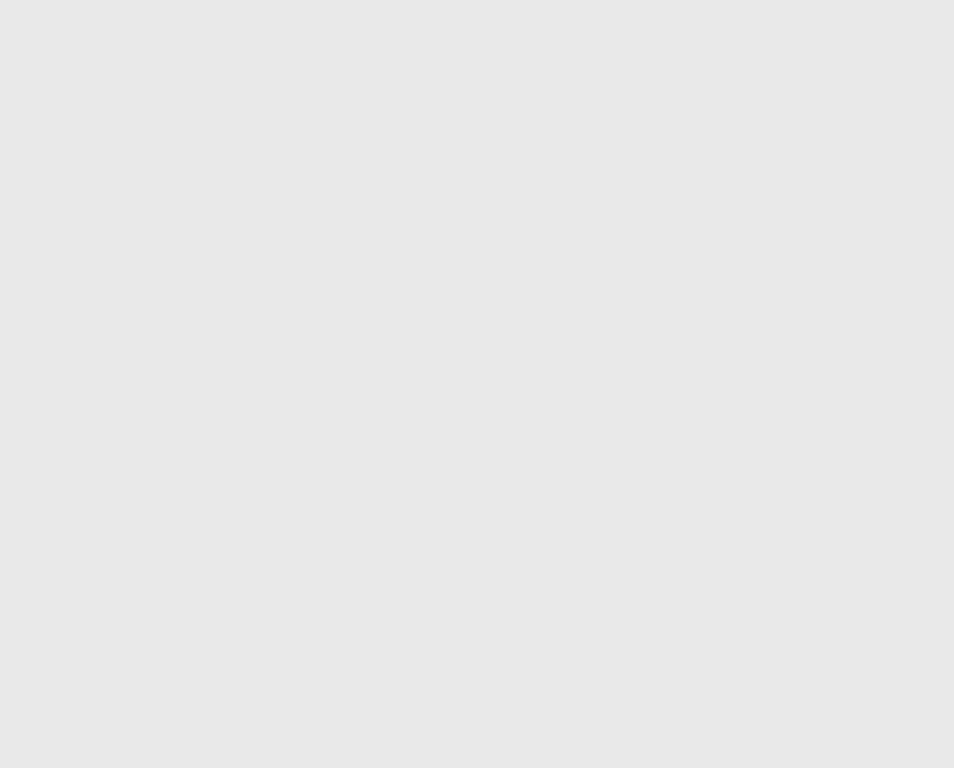
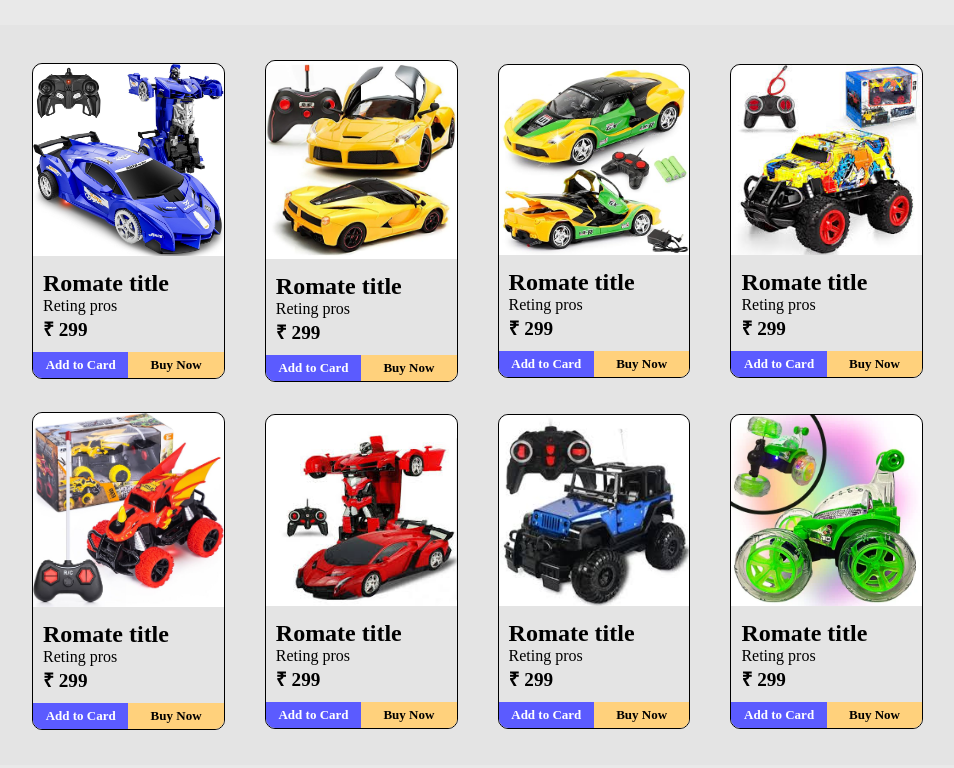
Before and after one commit to sumitdashrathgupta/Tic-Tac-Toy-Shop-Project, a React (Vite) app: page / in a window 1280 px wide. Shown: the part 628-1396 px from the top of the page, without its empty margins (146-1100 px from the left). Before the commit the page ends 800 px from the top, so only its background shows below. Built offline with nearby package versions, Linux system fonts and the light colour scheme; a web font is replaced by a local one.

Commit message:
product update page

```diff
--- a/src/App.jsx
+++ b/src/App.jsx
@@ -1,15 +1,15 @@
 import React from "react";
 import Navbar from "./Components/Navbar"
 import LandingPage from "./Components/Landing"
+import Products from "./Components/Products";
 // import Footer from "./Components/Footer"
-// import Products from "./Components/Products";
 
 const App = () => {
     return (
         <>
             <Navbar />
             <LandingPage />
-            {/* <Products /> */}
+            <Products />
             {/* <Footer /> */}
         </>
     )
--- a/src/Components/Products.jsx
+++ b/src/Components/Products.jsx
@@ -1,9 +1,117 @@
 import React from "react";
+import "../Style/Card.css"
+import Car1 from "../assets/Card image/car2.jpg"
+import Car2 from "../assets/Card image/car1.webp"
+import Car3 from "../assets/Card image/car3.jpg"
+import Car4 from "../assets/Card image/car4.jpg"
+import Car5 from "../assets/Card image/car5.jpg"
+import Car6 from "../assets/Card image/car6.jpg"
+import Car7 from "../assets/Card image/car7.jpg"
+import Car8 from "../assets/Card image/car10.webp"
 
 const Products = () => {
     return (
         <>
-            <h1>Product</h1>
+            <main className="main card-main">
+                <div className="card-index">
+                    <div className="card">
+                        <img className="card-img-style" src={Car1} alt="Car" />
+                        <div className="control-data">
+                            <h2 className="toy-title">Romate title</h2>
+                            <p className="toy-reting">Reting pros</p>
+                            <p className="toy-price">₹ 299</p>
+                        </div>
+                        <div className="btn-section">
+                            <button type="button" className="btn-add">Add to Card</button>
+                            <button type="button" className="btn-buy">Buy Now</button>
+                        </div>
+                    </div>
+                    <div className="card">
+                        <img className="card-img-style" src={Car2} alt="Car" />
+                        <div className="control-data">
+                            <h2 className="toy-title">Romate title</h2>
+                            <p className="toy-reting">Reting pros</p>
+                            <p className="toy-price">₹ 299</p>
+                        </div>
+                        <div className="btn-section">
+                            <button type="button" className="btn-add">Add to Card</button>
+                            <button type="button" className="btn-buy">Buy Now</button>
+                        </div>
+                    </div>
+                    <div className="card">
+                        <img className="card-img-style" src={Car3} alt="Car" />
+                        <div className="control-data">
+                            <h2 className="toy-title">Romate title</h2>
+                            <p className="toy-reting">Reting pros</p>
+                            <p className="toy-price">₹ 299</p>
+                        </div>
+                        <div className="btn-section">
+                            <button type="button" className="btn-add">Add to Card</button>
+                            <button type="button" className="btn-buy">Buy Now</button>
+                        </div>
+                    </div>
+                    <div className="card">
+                        <img className="card-img-style" src={Car4} alt="Car" />
+                        <div className="control-data">
+                            <h2 className="toy-title">Romate title</h2>
+                            <p className="toy-reting">Reting pros</p>
+                            <p className="toy-price">₹ 299</p>
+                        </div>
+                        <div className="btn-section">
+                            <button type="button" className="btn-add">Add to Card</button>
+                            <button type="button" className="btn-buy">Buy Now</button>
+                        </div>
+                    </div>
+                    <div className="card">
+                        <img className="card-img-style" src={Car5} alt="Car" />
+                        <div className="control-data">
+                            <h2 className="toy-title">Romate title</h2>
+                            <p className="toy-reting">Reting pros</p>
+                            <p className="toy-price">₹ 299</p>
+                        </div>
+                        <div className="btn-section">
+                            <button type="button" className="btn-add">Add to Card</button>
+                            <button type="button" className="btn-buy">Buy Now</button>
+                        </div>
+                    </div>
+                    <div className="card">
+                        <img className="card-img-style" src={Car6} alt="Car" />
+                        <div className="control-data">
+                            <h2 className="toy-title">Romate title</h2>
+                            <p className="toy-reting">Reting pros</p>
+                            <p className="toy-price">₹ 299</p>
+                        </div>
+                        <div className="btn-section">
+                            <button type="button" className="btn-add">Add to Card</button>
+                            <button type="button" className="btn-buy">Buy Now</button>
+                        </div>
+                    </div>
+                    <div className="card">
+                        <img className="card-img-style" src={Car7} alt="Car" />
+                        <div className="control-data">
+                            <h2 className="toy-title">Romate title</h2>
+                            <p className="toy-reting">Reting pros</p>
+                            <p className="toy-price">₹ 299</p>
+                        </div>
+                        <div className="btn-section">
+                            <button type="button" className="btn-add">Add to Card</button>
+                            <button type="button" className="btn-buy">Buy Now</button>
+                        </div>
+                    </div>
+                    <div className="card">
+                        <img className="card-img-style" src={Car8} alt="Car" />
+                        <div className="control-data">
+                            <h2 className="toy-title">Romate title</h2>
+                            <p className="toy-reting">Reting pros</p>
+                            <p className="toy-price">₹ 299</p>
+                        </div>
+                        <div className="btn-section">
+                            <button type="button" className="btn-add">Add to Card</button>
+                            <button type="button" className="btn-buy">Buy Now</button>
+                        </div>
+                    </div>
+                </div>
+            </main>
         </>
     )
 }
--- /dev/null
+++ b/src/Style/Card.css
@@ -0,0 +1,115 @@
+:root {
+    --btn-add-color: rgb(91, 91, 255);
+    --btn-buy-color: rgb(255, 209, 124);
+    --btn-buy-text-color: black;
+    --text-btn-size: 13px;
+}
+
+.card-index {
+    width: 100%;
+    height: 100%;
+    background: rgb(219 220 220 / 42%);
+    padding: 20px 30px;
+    display: flex;
+    align-items: center;
+    justify-content: start;
+    flex-wrap: wrap;
+}
+
+.card {
+    width: 20%;
+    height: 100%;
+    border: 1px solid black;
+    border-radius: 10px;
+    margin: 15px 20px;
+    cursor: pointer;
+    transition: .2s linear;
+}
+
+.card:hover{
+    transform: scale(1.03);
+    box-shadow: 5px 5px 10px rgba(0, 0, 0, 0.253);
+}
+
+.card-img-style {
+    width: 100%;
+    border-top-left-radius: 10px;
+    border-top-right-radius: 10px;
+
+}
+
+.control-data {
+    margin: 5px;
+    padding: 5px;
+
+
+    & .toy-title {
+        font-size: 1.5em;
+    }
+
+    & .toy-reting {
+        font-size: 1.em;
+    }
+
+    & .toy-price {
+        font-size: 1.2em;
+        font-weight: 600;
+    }
+}
+
+.btn-add {
+    background: var(--btn-add-color);
+    padding: 5px 10px;
+    font-weight: 600;
+    border: none;
+    cursor: pointer;
+    transition: .2s linear;
+    color: var(--text-color-btn);
+    font-size: var(--text-btn-size);
+    border-bottom-left-radius: 9px;
+    width: 50%;
+}
+
+.btn-add:hover {
+    background-color: rgb(63, 63, 163);
+}
+
+.btn-buy {
+    background: var(--btn-buy-color);
+    padding: 5px 10px;
+    font-weight: 700;
+    border: none;
+    cursor: pointer;
+    transition: .2s linear;
+    color: var(--btn-buy-text-color);
+    font-size: var(--text-btn-size);
+    border-bottom-right-radius: 9px;
+    width: 50%;
+}
+
+.btn-buy:hover {
+    background-color: rgb(220, 183, 114);
+}
+
+.btn-section {
+    width: 100%;
+}
+
+@media only screen and (max-width: 800px) {
+    .card {
+        width: 100%;
+        height: 100%;
+        border: 1px solid black;
+        border-radius: 10px;
+        margin: 15px 20px;
+    }
+
+    .card-index {
+        padding: 20px 30px;
+        display: flex;
+        align-items: center;
+        justify-content: start;
+        flex-wrap: wrap;
+
+    }
+}
```
